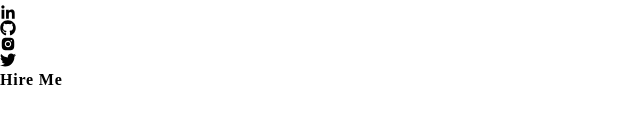
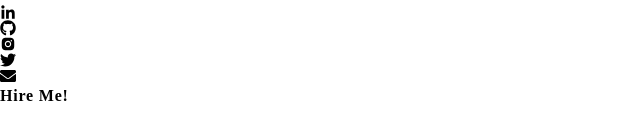
Before and after one commit to gopeshvasudev/portfolio, a React (Vite) app: page / in a window 1280 px wide. Shown: the part 368-508 px from the top of the page, without its empty margins (0-640 px from the left). Built offline with nearby package versions, Linux system fonts and the light colour scheme; a web font is replaced by a local one.

Commit message:
Introduce page added

```diff
--- a/src/components/MyInfoCard.jsx
+++ b/src/components/MyInfoCard.jsx
@@ -1,5 +1,5 @@
 import { AiFillInstagram } from "react-icons/ai";
-import { FaGithub, FaTwitter } from "react-icons/fa";
+import { FaEnvelope, FaGithub, FaTwitter } from "react-icons/fa";
 import { GrLinkedinOption } from "react-icons/gr";
 
 const MyInfoCard = () => {
@@ -23,7 +23,7 @@ const MyInfoCard = () => {
   ];
 
   return (
-    <div className="w-full md:w-[28%] min-h-screen md:max-h-screen md:border-2 border-zinc-700 md:sticky top-0 rounded-3xl p-5 flex flex-col gap-6 items-center justify-center">
+    <div className="w-full md:w-[28%] min-h-screen md:max-h-screen md:border-2 border-zinc-700 md:sticky top-0 rounded-3xl p-5 flex flex-col gap-6 xl:gap-8 items-center justify-center">
       <h1 id="text-stroke" className="text-5xl md:text-3xl text-center">
         Gopesh Vasudev
       </h1>
@@ -49,7 +49,7 @@ const MyInfoCard = () => {
       <div className="social-medias flex flex-wrap gap-5 justify-center">
         {socialMediaIcons?.map((data, index) => (
           <a key={index} href={data.href} target="_blank">
-            <div className="icon w-12 h-12 flex items-center justify-center border-2 border-zinc-700 rounded-full text-2xl hover:border-green-400 transition-all duration-100">
+            <div className="icon w-12 h-12 flex items-center justify-center border-2 border-zinc-700 rounded-full text-2xl hover:border-green-400 duration-300">
               {data.icon}
             </div>
           </a>
@@ -58,9 +58,9 @@ const MyInfoCard = () => {
 
       <a
         href="#"
-        className="w-8/12 sm:w-6/12 md:w-full xl:w-11/12 2xl:w-10/12 py-3 rounded-full border-2 border-green-400 bg-green-400 hover:bg-transparent transition-all text-center"
+        className="w-8/12 sm:w-6/12 md:w-full xl:w-10/12 py-3 rounded-full border-2 border-green-400 bg-green-400 hover:bg-transparent text-black hover:text-white duration-300 flex items-center justify-center gap-2"
       >
-        Hire Me
+        <FaEnvelope /> Hire Me!
       </a>
     </div>
   );
```
Also changed, not shown: src/components/PageTitle.jsx (added, +13 -0 lines).
